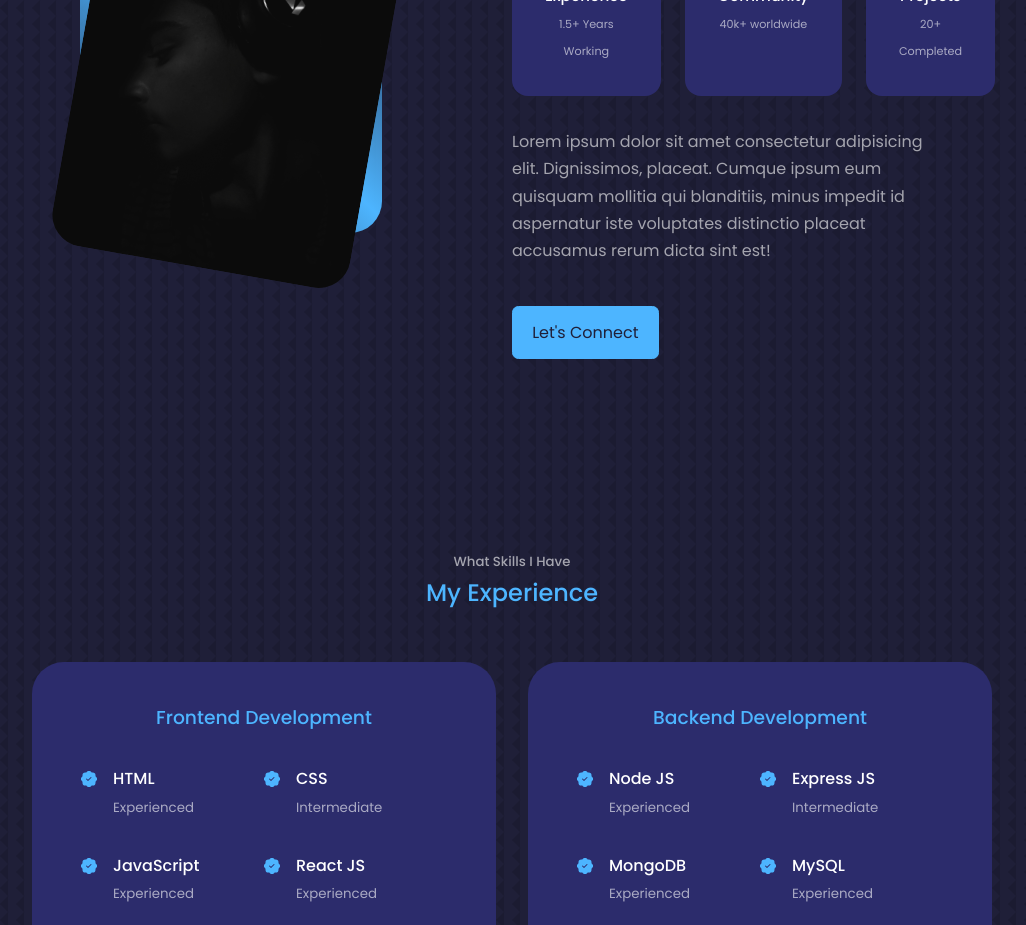
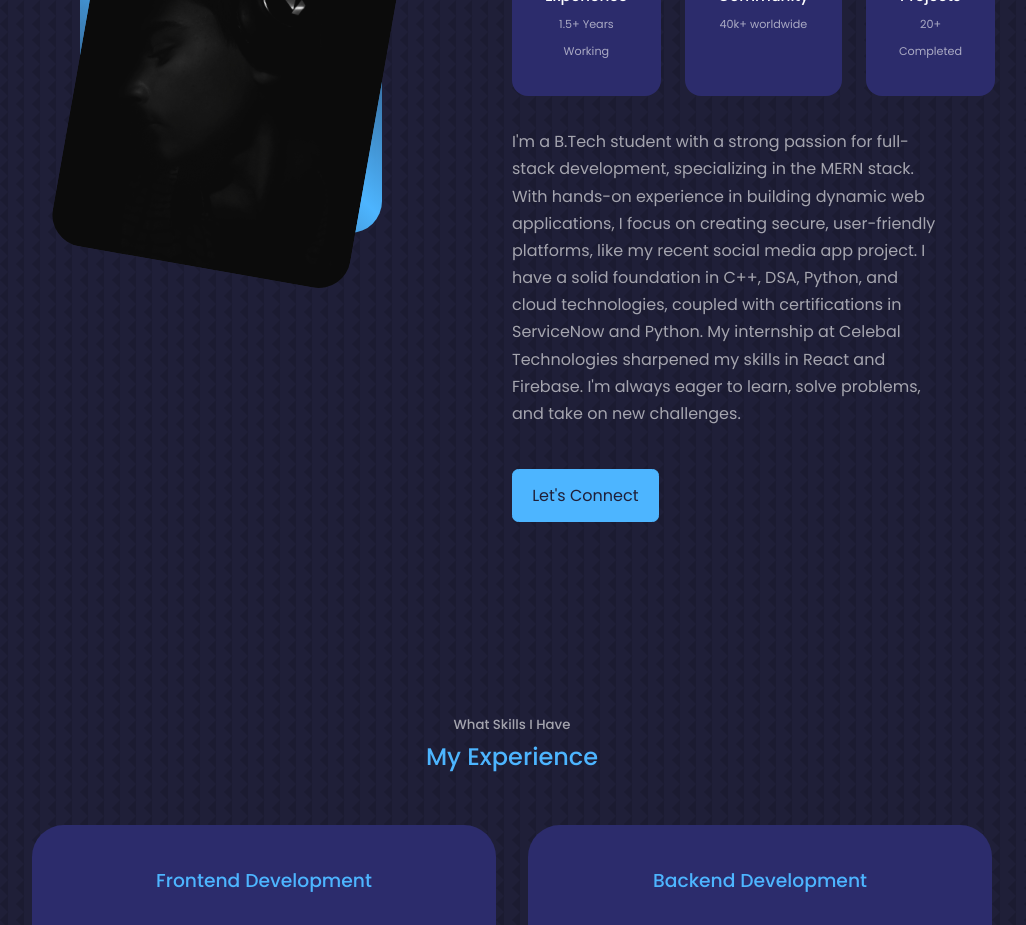
Before and after one commit to MohitGeryani/mg.portfolio, a React (Vite) app: page / in a window 1280 px wide. Shown: the part 1200-2125 px from the top of the page, without its empty margins (128-1154 px from the left). Built offline with nearby package versions, Linux system fonts and the light colour scheme.

Commit message:
Added paragraph to about me section

```diff
--- a/src/components/about/About.jsx
+++ b/src/components/about/About.jsx
@@ -40,8 +40,8 @@ const About = () => {
 
       </div>
 
-    <p>Lorem ipsum dolor sit amet consectetur adipisicing elit. Dignissimos, placeat. Cumque ipsum eum quisquam mollitia qui blanditiis, minus impedit id aspernatur iste voluptates distinctio placeat accusamus rerum dicta sint est!</p>
-    <a href='#contact' className='btn btn-primary'>Let's Connect</a>
+    <p>I'm a B.Tech student with a strong passion for full-stack development, specializing in the MERN stack. With hands-on experience in building dynamic web applications, I focus on creating secure, user-friendly platforms, like my recent social media app project. I have a solid foundation in C++, DSA, Python, and cloud technologies, coupled with certifications in ServiceNow and Python. My internship at Celebal Technologies sharpened my skills in React and Firebase. I'm always eager to learn, solve problems, and take on new challenges.</p>
+     <a href='#contact' className='btn btn-primary'>Let's Connect</a>
     </div>
    </div>
    </section>
```
